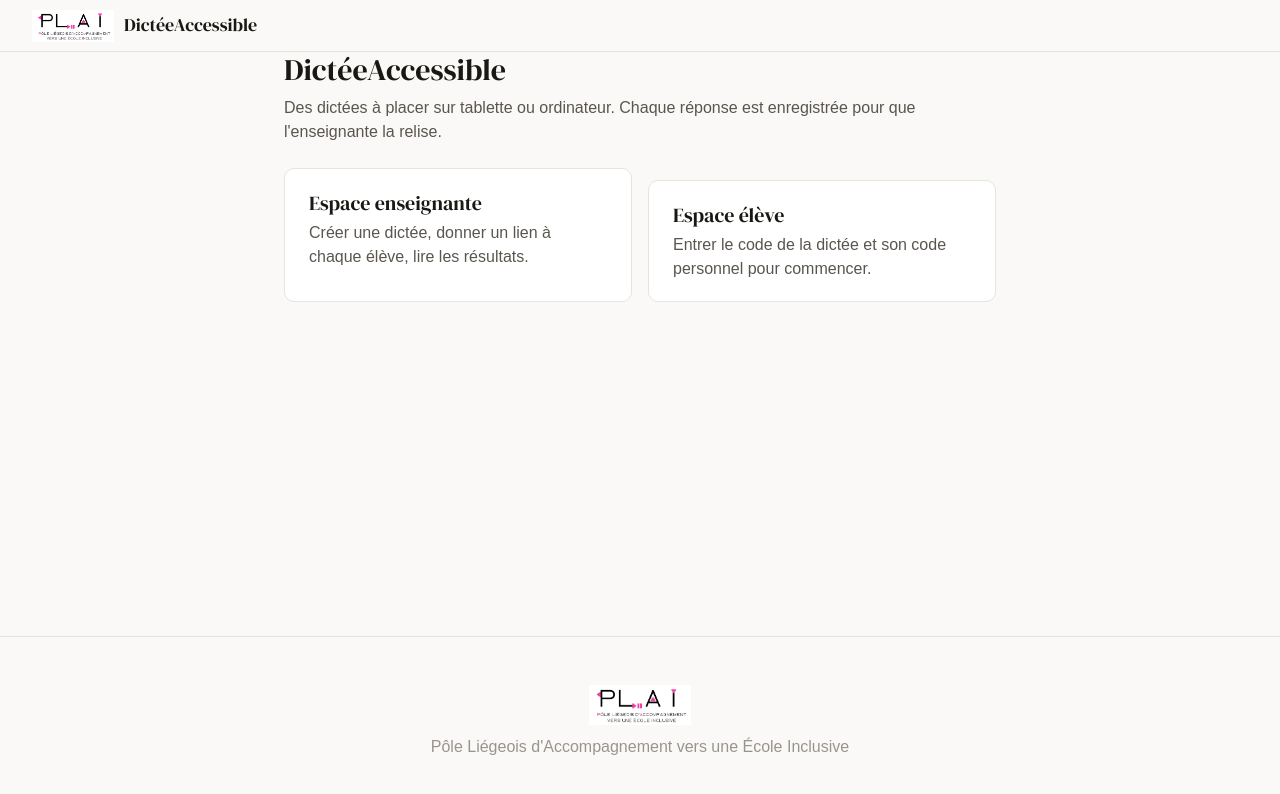
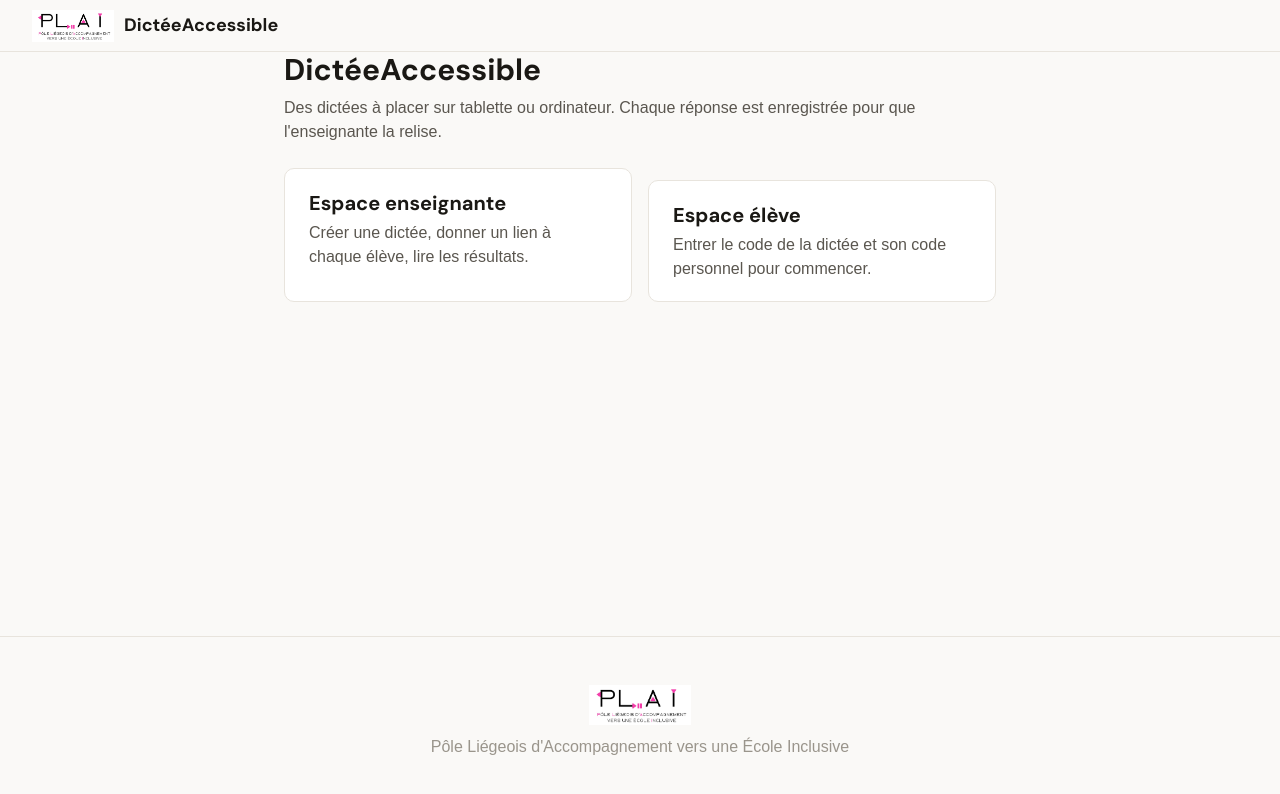
Before and after one commit to jfb4plai/DicteeAccessible, a React (Vite) app: page / in a window 1280 px wide. Shown: the top 794 px of the page. Built offline with nearby package versions, Linux system fonts and the light colour scheme; no server answers.

Commit message:
style: titres en sans empattements (DM Sans), plus de police à empattements
Co-Authored-By: Claude Sonnet 5.5 <noreply@anthropic.com>

```diff
--- a/index.html
+++ b/index.html
@@ -5,7 +5,7 @@
     <meta name="viewport" content="width=device-width, initial-scale=1.0" />
     <title>DictéeAccessible</title>
       <link rel="preconnect" href="https://fonts.googleapis.com" />
-    <link href="https://fonts.googleapis.com/css2?family=DM+Serif+Display&display=swap" rel="stylesheet" />
+    <link href="https://fonts.googleapis.com/css2?family=DM+Sans:wght@500;700&display=swap" rel="stylesheet" />
   </head>
   <body>
     <div id="root"></div>
--- a/src/accessible.css
+++ b/src/accessible.css
@@ -1,6 +1,6 @@
 /* Surcharges d'accessibilité sur plai-style.css : Arial, 16 px minimum, cibles de 48 px. */
 body { font-family: Arial, Helvetica, sans-serif; font-size: 16px; }
-h1, h2, h3 { font-family: 'DM Serif Display', Georgia, serif; font-weight: 400; }
+h1, h2, h3, .plai-nav-logo, .plai-section h2, .plai-empty { font-family: 'DM Sans', Arial, Helvetica, sans-serif; font-weight: 700; font-style: normal; }
 .plai-label, .plai-nav-link, .plai-banner, .plai-footer, .plai-error, .plai-success, .plai-input,
 .plai-btn, .plai-btn-ghost, .plai-badge { font-family: Arial, Helvetica, sans-serif; font-size: 16px; }
 .plai-btn, .plai-btn-ghost { min-height: 48px; padding: 10px 20px; }
```
